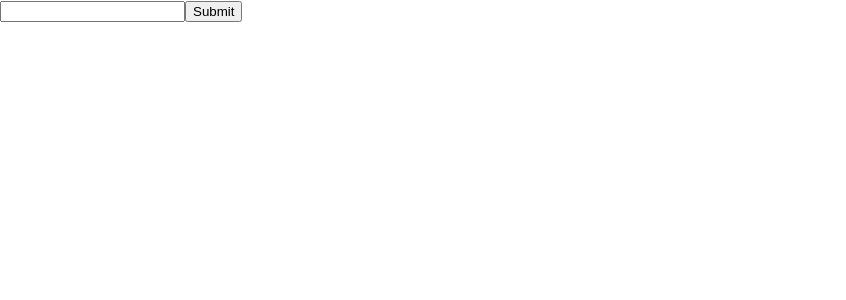
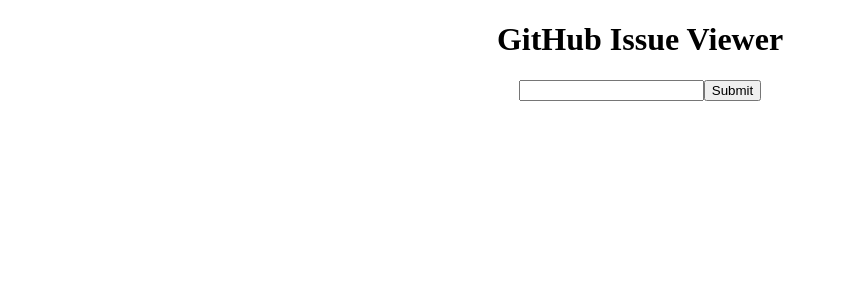
Before and after one commit to ltphan/github-issuer, a React (Create React App) app in the folder my-app/: page / in a window 1280 px wide. Shown: the top 300 px of the page, without its empty margins (0-846 px from the left). Built offline with nearby package versions, Linux system fonts and the light colour scheme.

Commit message:
centered search bar

```diff
--- a/my-app/src/index.tsx
+++ b/my-app/src/index.tsx
@@ -1,6 +1,6 @@
 import React from 'react';
 import ReactDOM from 'react-dom';
-import './index.css';
+
 import App from './App';
 import { BrowserRouter as Router } from 'react-router-dom';
 
--- a/my-app/src/localization/strings.ts
+++ b/my-app/src/localization/strings.ts
@@ -1,5 +1,5 @@
 export const strings = {
-    githubIssueViewer: "Github Issue Viewer",
+    githubIssueViewer: "GitHub Issue Viewer",
     allIssues: "All Issues",
     openIssues: "Open Issues",
     closedIssues: "Closed Issues",
--- a/my-app/src/screens/Search.tsx
+++ b/my-app/src/screens/Search.tsx
@@ -1,5 +1,7 @@
 import { ChangeEvent, FormEvent, FunctionComponent, useState } from "react"
 import { RouteComponentProps } from "react-router-dom"
+
+import '../screens/css/Search.css'
 import { fetchData, urlBuilder } from "../data"
 import { strings } from "../localization/strings"
 
@@ -31,7 +33,8 @@
     }
 
     return (
-        <div>
+        <div className="main">
+            <h1>{strings.githubIssueViewer}</h1>
             <form onSubmit={handleSubmit}>
                 <input type="text" value={value} onChange={handleChange} />
                 <input type="submit" value="Submit" />
--- /dev/null
+++ b/my-app/src/screens/css/Search.css
@@ -0,0 +1,3 @@
+.main {
+    text-align: center;
+  }
```
